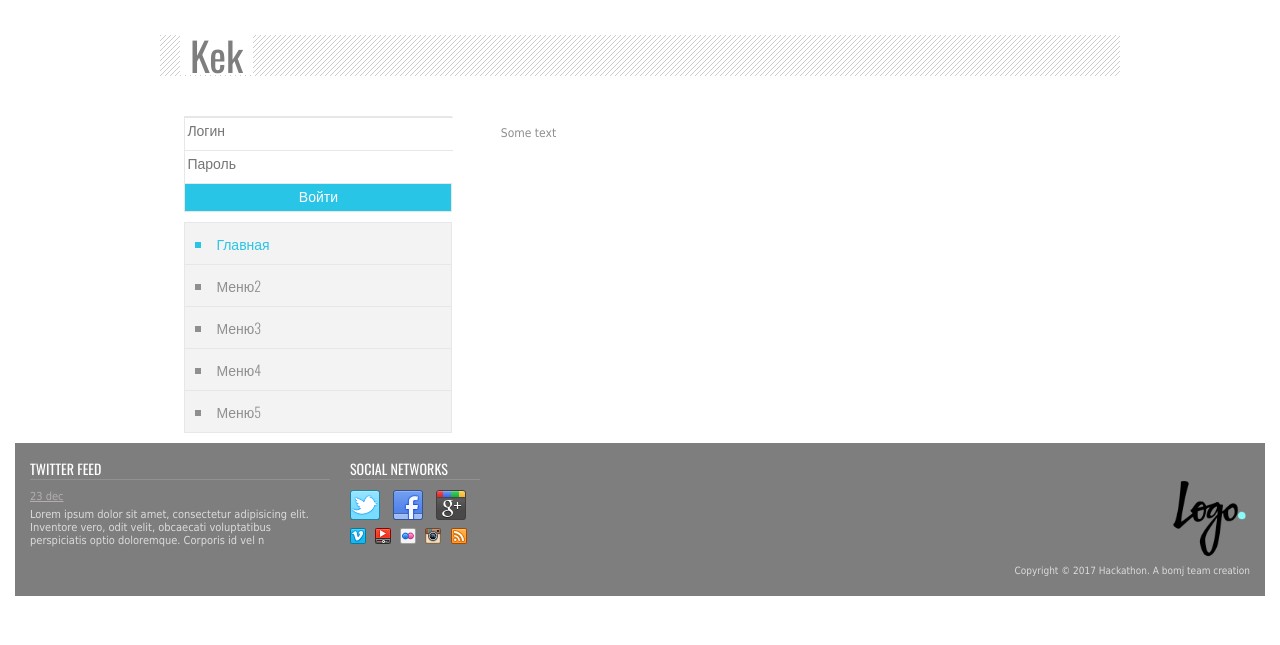
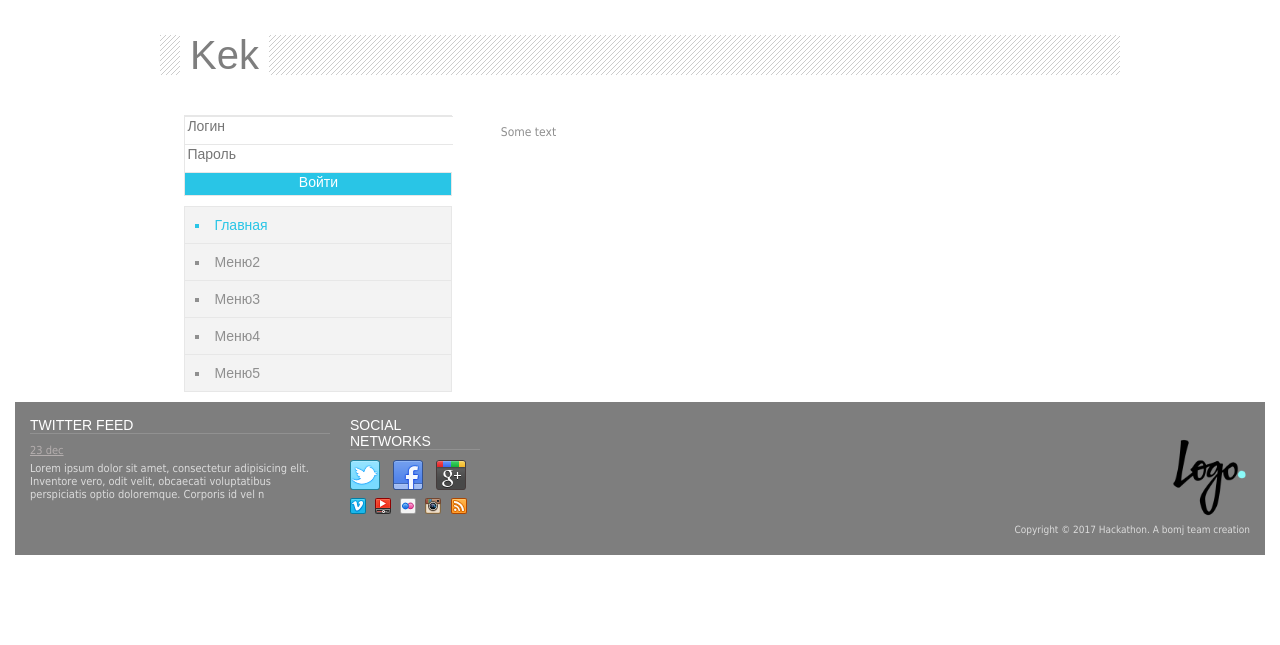
Before and after one commit to heymdeel/EvacuateMeAPI, a Flask app: page / in a window 1280 px wide. Shown: the part 155-800 px from the top of the page. Run offline with Flask 2, Linux system fonts and the light colour scheme; parts of the project's set-up code (start-up, migrations or seed data) failed here and were passed over; some libraries are stand-ins or nearby versions.

Commit message:
font fixes

```diff
--- a/templates/index.html
+++ b/templates/index.html
@@ -5,7 +5,7 @@
     <meta charset="utf-8">
     <meta http-equiv="X-UA-Compatible" content="IE=Edge">
     <link rel="stylesheet" href="{{ url_for('static', filename='style.css') }}" type="text/css">
-    <link rel="stylesheet" href="http://fonts.googleapis.com/css?family=Oswald:400,300" type="text/css">
+    <link rel="stylesheet" href="{{url_for('static', filename='Oswald.css') }}" type="text/css">
 </head>
 <body>
     <div class="wrapper">
```
